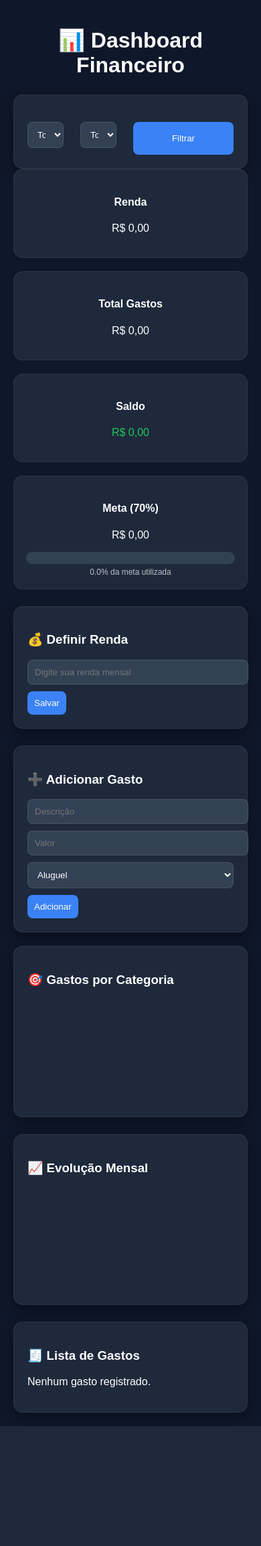
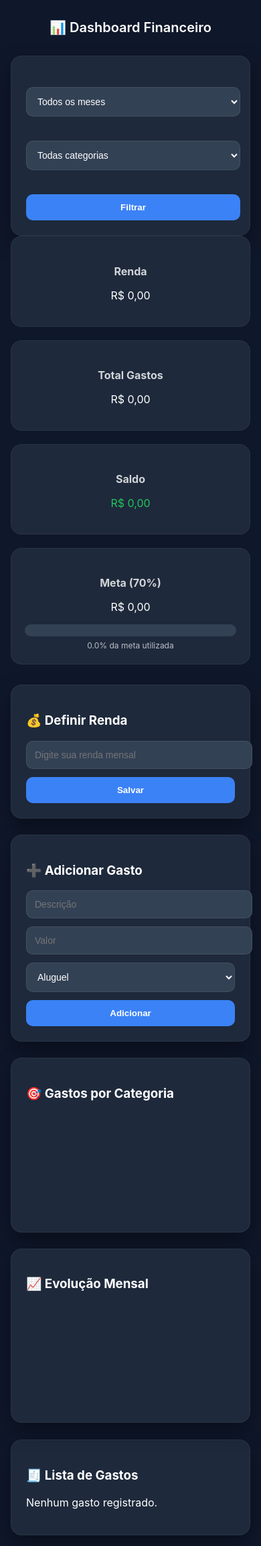
Before and after one commit to iproleplay/controle-financeiro, a Flask app: template templates/dashboard.html in a window 390 px wide. Shown: the whole page at 67% size. Before the commit the page ends 2129 px from the top, so only its background shows below. Run offline with Flask 3, Linux system fonts and the light colour scheme; the template is opened without the code that fills it, so the values that code supplies are empty; a map, chart or similar area stays blank; some libraries are stand-ins or nearby versions.

Commit message:
Front responsivo refinado

```diff
--- a/templates/dashboard.html
+++ b/templates/dashboard.html
@@ -9,114 +9,143 @@
 body{
     background:#0f172a;
     color:white;
-    font-family:Arial, sans-serif;
+    font-family:Inter, Arial, sans-serif;
     margin:0;
-    padding:20px;
+    padding:24px;
 }
 
 h1{
     text-align:center;
-    margin-bottom:25px;
+    margin-bottom:30px;
+    font-weight:600;
 }
 
 .grid{
     display:grid;
-    grid-template-columns:1fr 1fr;
-    gap:25px;
-    margin-top:20px;
-}
-
-@media(max-width:900px){
-    .grid{grid-template-columns:1fr;}
-    .resumo-topo{flex-direction:column;}
+    grid-template-columns:repeat(auto-fit, minmax(320px, 1fr));
+    gap:24px;
+    margin-top:24px;
 }
 
 .card{
     background:#1e293b;
-    padding:20px;
-    border-radius:14px;
-    border:1px solid rgba(255,255,255,0.06);
-    box-shadow:0 8px 20px rgba(0,0,0,0.35);
+    padding:22px;
+    border-radius:16px;
+    border:1px solid rgba(255,255,255,0.05);
+    box-shadow:0 12px 30px rgba(0,0,0,0.35);
+    transition:0.25s ease;
+}
+
+.card:hover{
+    transform:translateY(-4px);
+    box-shadow:0 18px 40px rgba(0,0,0,0.45);
 }
 
 input,select{
-    padding:10px;
-    border-radius:8px;
-    border:1px solid rgba(255,255,255,0.1);
+    padding:12px;
+    border-radius:10px;
+    border:1px solid rgba(255,255,255,0.08);
     background:#334155;
     color:white;
     width:100%;
-    margin-bottom:10px;
+    margin-bottom:12px;
+    font-size:14px;
+}
+
+input:focus, select:focus{
+    outline:none;
+    border-color:#3b82f6;
 }
 
 button{
-    padding:10px;
-    border-radius:8px;
+    padding:12px;
+    border-radius:10px;
     border:none;
     background:#3b82f6;
     color:white;
     cursor:pointer;
-    transition:0.2s;
+    font-weight:600;
+    transition:0.2s ease;
+    width:100%;
 }
 
 button:hover{
     background:#2563eb;
+    transform:translateY(-2px);
 }
 
 .resumo-topo{
-    display:flex;
+    display:grid;
+    grid-template-columns:repeat(auto-fit, minmax(200px, 1fr));
     gap:20px;
-    margin-bottom:25px;
+    margin-bottom:30px;
 }
 
 .resumo-box{
-    flex:1;
     background:#1e293b;
-    padding:18px;
-    border-radius:14px;
-    border:1px solid rgba(255,255,255,0.06);
+    padding:20px;
+    border-radius:16px;
+    border:1px solid rgba(255,255,255,0.05);
     text-align:center;
+}
+
+.resumo-box h4{
+    opacity:0.8;
+    margin-bottom:8px;
 }
 
 .progress{
     background:#334155;
-    border-radius:20px;
+    border-radius:30px;
     height:18px;
-    margin-top:8px;
+    margin-top:10px;
     overflow:hidden;
 }
 
 .progress-bar{
     height:100%;
-    transition:0.4s ease;
+    transition:width 0.6s ease;
 }
 
 .meta-text{
     font-size:12px;
     opacity:0.7;
-    margin-top:5px;
+    margin-top:6px;
 }
 
 .gasto-item{
     background:#334155;
-    padding:14px;
-    border-radius:10px;
-    margin-bottom:10px;
+    padding:16px;
+    border-radius:12px;
+    margin-bottom:12px;
     border:1px solid rgba(255,255,255,0.05);
     display:flex;
     justify-content:space-between;
     align-items:center;
+    flex-wrap:wrap;
+    gap:10px;
+    transition:0.2s;
+}
+
+.gasto-item:hover{
+    background:#3f4f65;
 }
 
 .gasto-info{
     display:flex;
     flex-direction:column;
+    gap:4px;
 }
 
 .red{color:#ef4444;}
 .green{color:#22c55e;}
 
 canvas{max-height:320px;}
+
+@media(max-width:600px){
+    body{padding:16px;}
+    h1{font-size:20px;}
+}
 </style>
 </head>
 <body>
@@ -129,7 +158,7 @@ canvas{max-height:320px;}
 
 <!-- FILTROS -->
 <div class="card">
-<form method="GET" class="grid" style="grid-template-columns:1fr 1fr 150px;">
+<form method="GET" class="grid">
 <select name="mes">
 <option value="">Todos os meses</option>
 {% for i in range(1,13) %}
```
